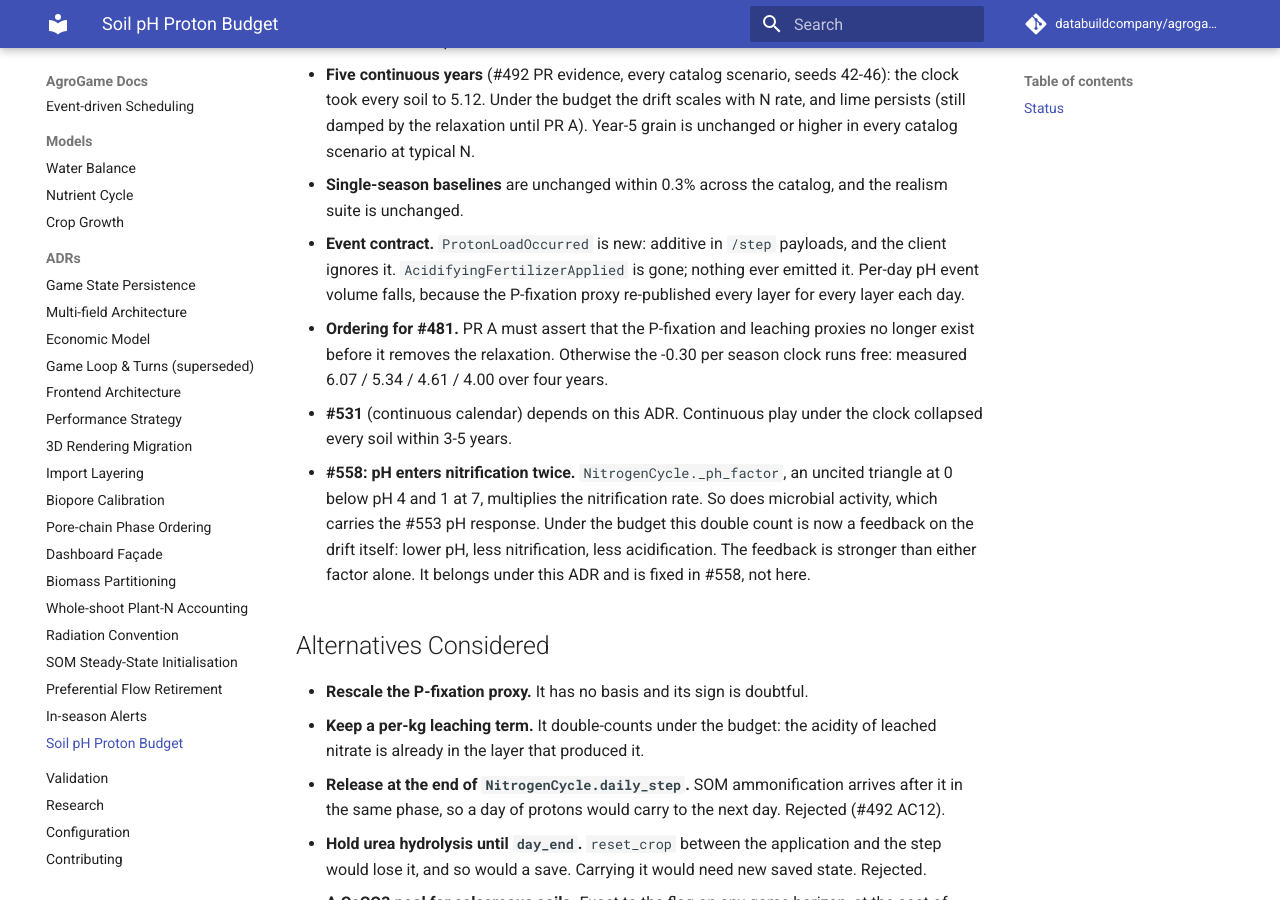
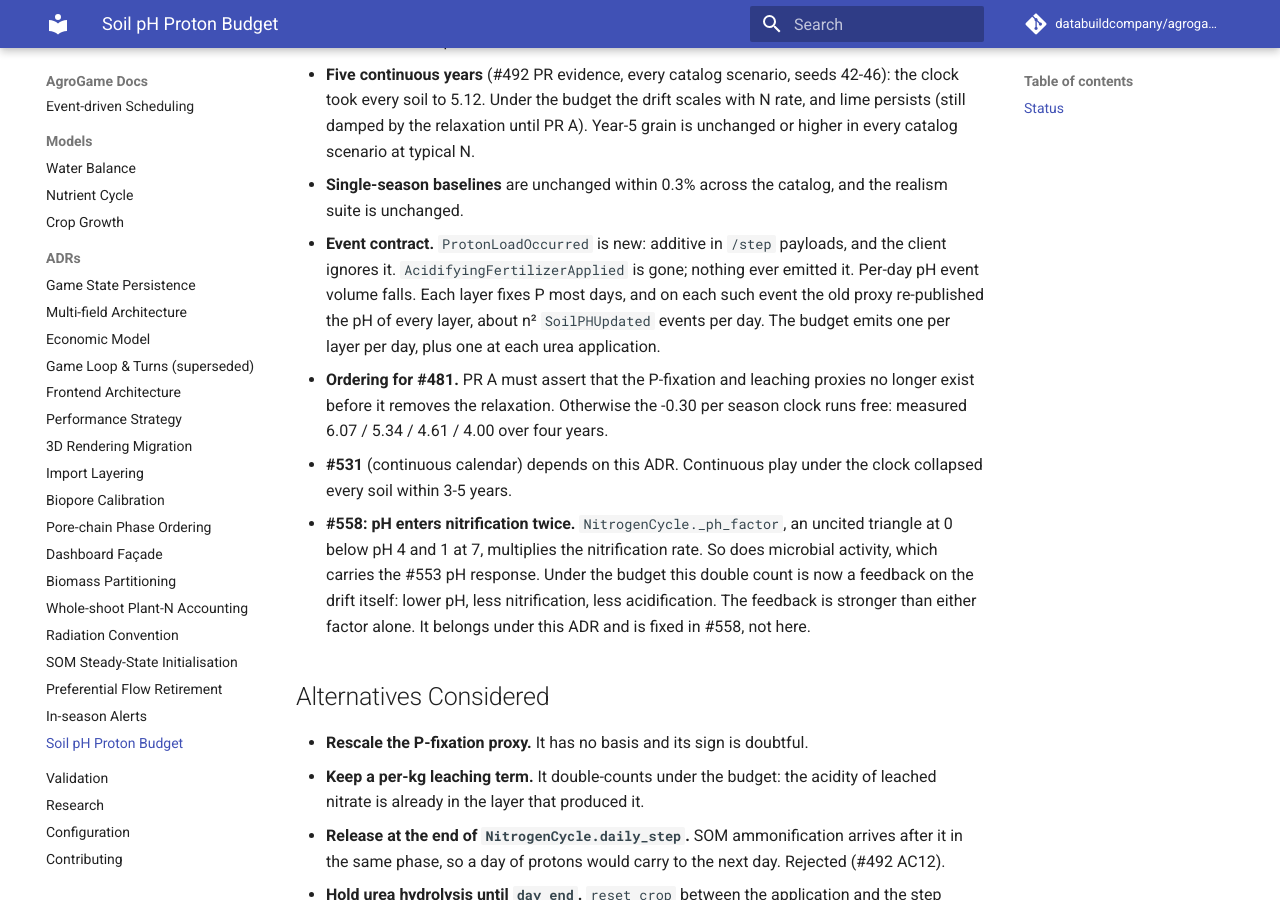
Before and after one commit to gedejong/agrogame, an MkDocs documentation site: the page built from docs/adr/ADR-020-soil-ph-proton-budget.md, in a window 1280 px wide and 900 px high, scrolled down 5049 px. Built offline with MkDocs 1.6.1 and Material for MkDocs 9.7.7, drawn with Linux system fonts in a browser that asks for light colours; comment, search, counter and statistics services are not loaded.

Commit message:
docs(#492): state the pH event-volume change precisely in ADR-020
Co-Authored-By: Claude Opus 5.5 <noreply@anthropic.com>

```diff
--- a/docs/adr/ADR-020-soil-ph-proton-budget.md
+++ b/docs/adr/ADR-020-soil-ph-proton-budget.md
@@ -203,8 +203,10 @@ at pH 4.07-4.85 (Kisinyo et al. 2013).
   and the realism suite is unchanged.
 - **Event contract.** `ProtonLoadOccurred` is new: additive in `/step`
   payloads, and the client ignores it. `AcidifyingFertilizerApplied` is gone;
-  nothing ever emitted it. Per-day pH event volume falls, because the
-  P-fixation proxy re-published every layer for every layer each day.
+  nothing ever emitted it. Per-day pH event volume falls. Each layer fixes
+  P most days, and on each such event the old proxy re-published the pH of
+  every layer, about n² `SoilPHUpdated` events per day. The budget emits
+  one per layer per day, plus one at each urea application.
 - **Ordering for #481.** PR A must assert that the P-fixation and leaching
   proxies no longer exist before it removes the relaxation. Otherwise the
   -0.30 per season clock runs free: measured 6.07 / 5.34 / 4.61 / 4.00 over
```
